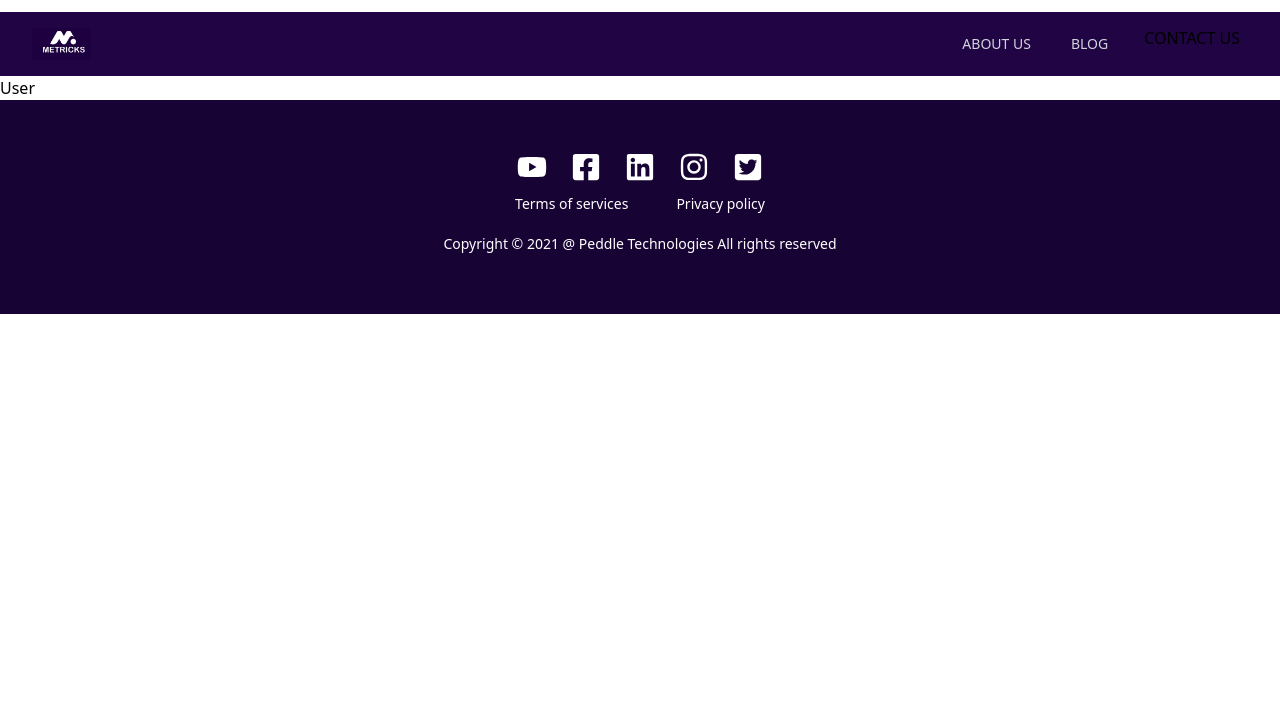
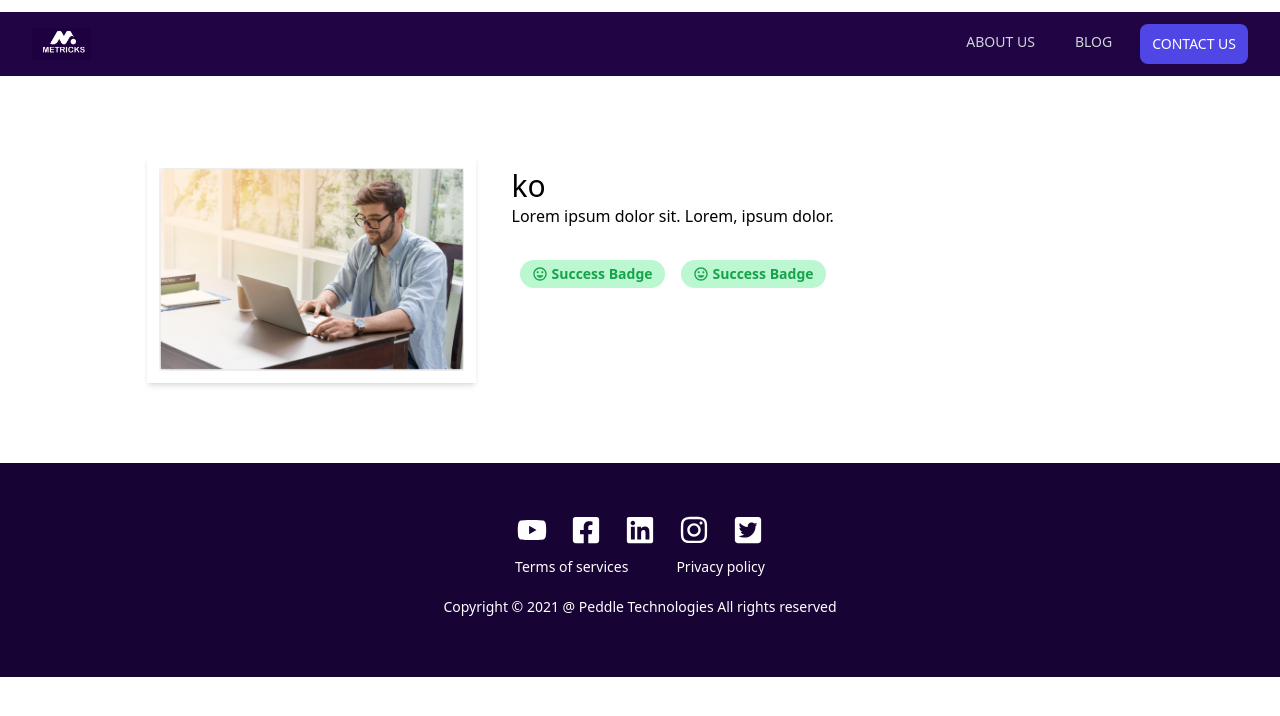
Before and after one commit to LloydKay/peddle-assessment, a React (Create React App) app: page /github in a window 1280 px wide. Shown: the top 716 px of the page. Built offline with nearby package versions, Linux system fonts and the light colour scheme.

Commit message:
added users page

```diff
--- a/src/components/layout/Header.jsx
+++ b/src/components/layout/Header.jsx
@@ -63,7 +63,10 @@ function Header() {
                         </a>
                       ))}
                       <Link to="/contact">
-                        <button class="rounded-full px-2 btn-blue">
+                        <button
+                          type="button"
+                          class="bg-indigo-600 text-white text-sm leading-6 font-medium py-2 px-3 rounded-lg"
+                        >
                           CONTACT US
                         </button>
                       </Link>
--- a/src/pages/ContactUs.jsx
+++ b/src/pages/ContactUs.jsx
@@ -115,12 +115,12 @@ function ContactUs() {
                                   rows={4}
                                 ></textarea>
 
-                                <a
-                                  href="#"
-                                  className=" flex items-center justify-center px-2 py-1 border border-transparent text-base font-medium rounded-full text-white bg-indigo-600 hover:bg-indigo-700 md:py-4 md:text-lg md:px-10"
+                                <button
+                                  type="button"
+                                  class="bg-indigo-600 text-white text-sm  leading-6 font-medium py-2 px-3 rounded-full"
                                 >
-                                  Get started
-                                </a>
+                                  Get Started
+                                </button>
                               </div>
                             </form>
                           </div>
--- a/src/pages/User.jsx
+++ b/src/pages/User.jsx
@@ -1,7 +1,51 @@
-import React from "react";
+import { FaEye, FaInfo, FaLink, FaStar, FaUtensils } from "react-icons/fa";
+import mrt from "../components/assets/mrt.png";
 
 function User() {
-  return <div className="container">User</div>;
+  return (
+    <>
+      <div className="w-full mx-auto lg:w-10/12 m-10 p-10">
+        <div className="grid grid-cols-1 xl:grid-cols-3 lg:grid-cols-3 md:grid-cols-3 ">
+          <div className="custom-card-image p-3 shadow-md mb-6 md:mb-0">
+            <img src={mrt} alt="" />
+          </div>
+
+          <div className="col-span-2 p-3 mx-6">
+            <div className="mb-6">
+              <h1 className="text-3xl card-title">ko</h1>
+              <p>Lorem ipsum dolor sit. Lorem, ipsum dolor.</p>
+            </div>
+
+            <div>
+              <span class="inline-flex items-center m-2 px-3 py-1 bg-green-200 hover:bg-green-300 rounded-full text-sm font-semibold text-green-600">
+                <svg
+                  class="w-4 h-4 fill-current"
+                  xmlns="http://www.w3.org/2000/svg"
+                  viewBox="0 0 24 24"
+                >
+                  <path d="M0 0h24v24H0V0z" fill="none" />
+                  <path d="M11.99 2C6.47 2 2 6.48 2 12s4.47 10 9.99 10C17.52 22 22 17.52 22 12S17.52 2 11.99 2zM12 20c-4.42 0-8-3.58-8-8s3.58-8 8-8 8 3.58 8 8-3.58 8-8 8zm3.5-9c.83 0 1.5-.67 1.5-1.5S16.33 8 15.5 8 14 8.67 14 9.5s.67 1.5 1.5 1.5zm-7 0c.83 0 1.5-.67 1.5-1.5S9.33 8 8.5 8 7 8.67 7 9.5 7.67 11 8.5 11zm3.5 6.5c2.33 0 4.31-1.46 5.11-3.5H6.89c.8 2.04 2.78 3.5 5.11 3.5z" />
+                </svg>
+                <span class="ml-1">Success Badge</span>
+              </span>
+
+              <span class="inline-flex items-center m-2 px-3 py-1 bg-green-200 hover:bg-green-300 rounded-full text-sm font-semibold text-green-600">
+                <svg
+                  class="w-4 h-4 fill-current"
+                  xmlns="http://www.w3.org/2000/svg"
+                  viewBox="0 0 24 24"
+                >
+                  <path d="M0 0h24v24H0V0z" fill="none" />
+                  <path d="M11.99 2C6.47 2 2 6.48 2 12s4.47 10 9.99 10C17.52 22 22 17.52 22 12S17.52 2 11.99 2zM12 20c-4.42 0-8-3.58-8-8s3.58-8 8-8 8 3.58 8 8-3.58 8-8 8zm3.5-9c.83 0 1.5-.67 1.5-1.5S16.33 8 15.5 8 14 8.67 14 9.5s.67 1.5 1.5 1.5zm-7 0c.83 0 1.5-.67 1.5-1.5S9.33 8 8.5 8 7 8.67 7 9.5 7.67 11 8.5 11zm3.5 6.5c2.33 0 4.31-1.46 5.11-3.5H6.89c.8 2.04 2.78 3.5 5.11 3.5z" />
+                </svg>
+                <span class="ml-1">Success Badge</span>
+              </span>
+            </div>
+          </div>
+        </div>
+      </div>
+    </>
+  );
 }
 
 export default User;
```
